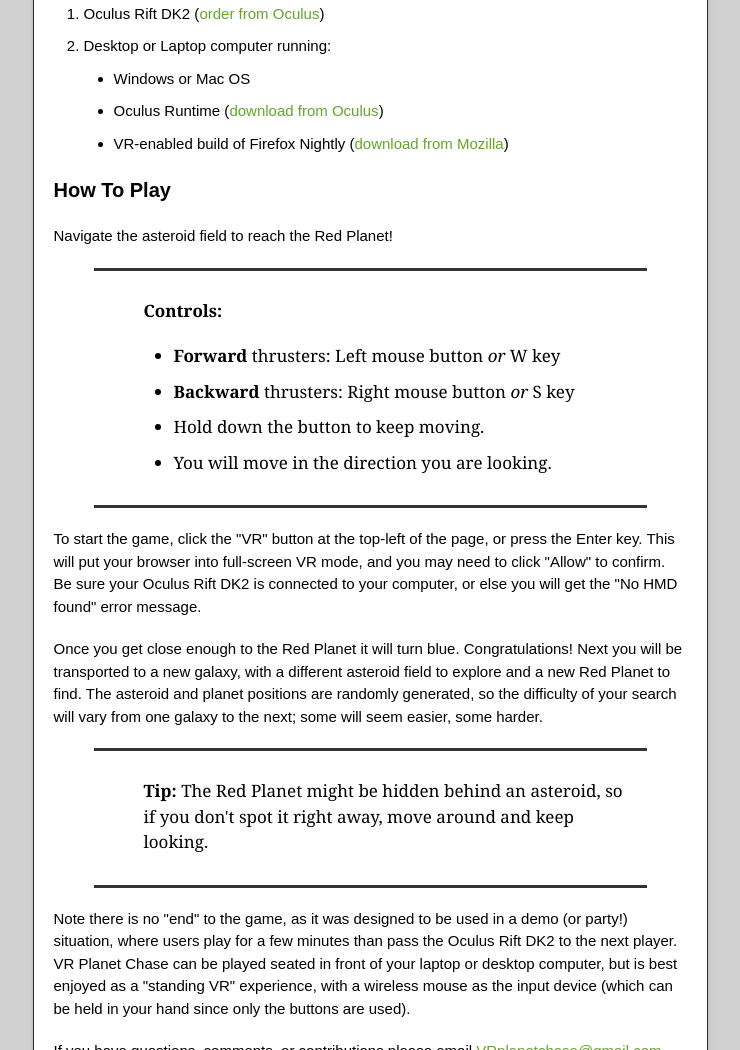
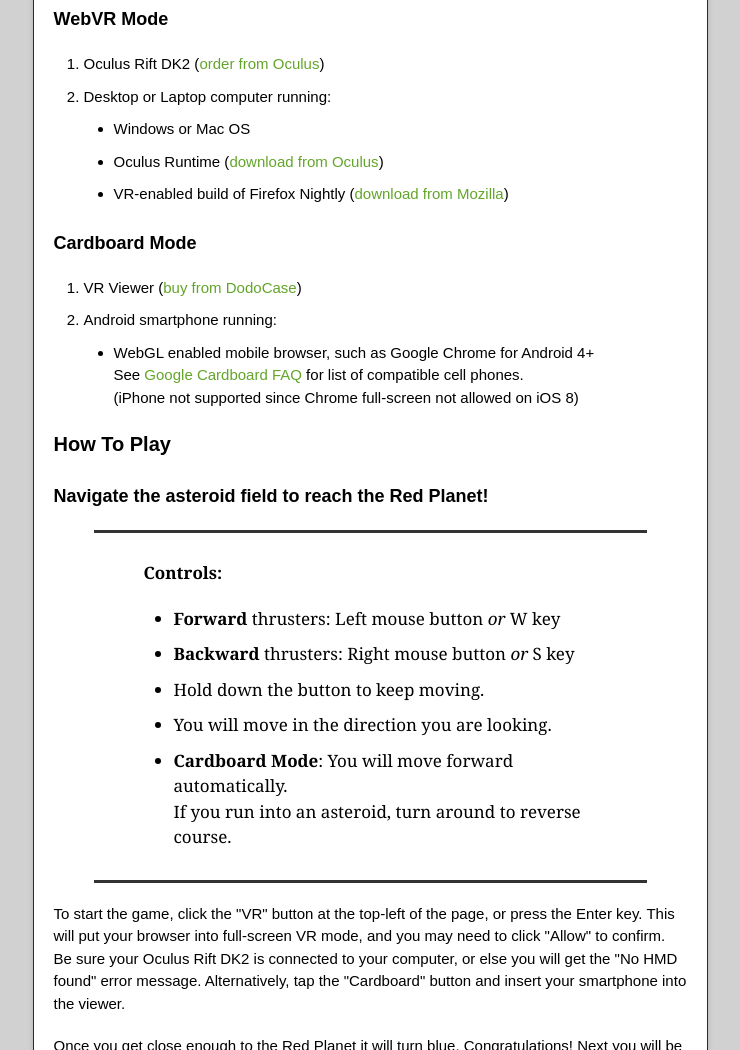
Before and after one commit to amberroy/vr-planet-chase, a plain HTML site: page index.html in a window 1280 px wide. Shown: the part 797-1847 px from the top of the page, without its empty margins (270-1010 px from the left). Drawn offline with nearby package versions, Linux system fonts and the light colour scheme.

Commit message:
Adding instructions for cardboard mode

```diff
--- a/index.html
+++ b/index.html
@@ -54,21 +54,29 @@
 
 <h3>
 <a name="how-to-play" class="anchor" href="#requirements"><span class="octicon octicon-link"></span></a>Requirements</h3>
-
+<h4>WebVR Mode</h4>
 <ol>
 <li>Oculus Rift DK2 (<a href="https://www.oculus.com/order/">order from Oculus</a>)</li>
 <li>Desktop or Laptop computer running:</li>
   <ul>
-  <li>Windows or Mac OS
+  <li>Windows or Mac OS</li>
   <li>Oculus Runtime (<a href="https://developer.oculusvr.com">download from Oculus</a>)</li>
   <li>VR-enabled build of Firefox Nightly (<a href="http://blog.bitops.com/blog/2014/08/20/updated-firefox-vr-builds">download from Mozilla</a>)</li>
   </ul>
 </ol>
+<h4>Cardboard Mode</h4>
+<ol>
+<li>VR Viewer (<a href="http://www.dodocase.com/products/google-cardboard-vr-goggle-toolkit">buy from DodoCase</a>)<br>
+<li>Android smartphone running:</li>
+  <ul>
+  <li>WebGL enabled mobile browser, such as Google Chrome for Android 4+<br>
+      See <a href="https://cardboard.withgoogle.com/">Google Cardboard FAQ</a> for list of compatible cell phones.<br>
+      (iPhone not supported since Chrome full-screen not allowed on iOS 8)</ol>
 
 <h3>
 <a name="how-to-play" class="anchor" href="#how-to-play"><span class="octicon octicon-link"></span></a>How To Play</h3>
 
-<p>Navigate the asteroid field to reach the Red Planet!</p>
+<h4>Navigate the asteroid field to reach the Red Planet!</h4>
 
 <blockquote>
 <p><strong>Controls:</strong></p>
@@ -81,10 +89,12 @@
 </li>
 <li>Hold down the button to keep moving.</li>
 <li>You will move in the direction you are looking.</li>
+<li><b>Cardboard Mode</b>: You will move forward automatically.<br>
+  If you run into an asteroid, turn around to reverse course.</li>
 </ul>
 </blockquote>
 
-<p>To start the game, click the "VR" button at the top-left of the page, or press the Enter key.  This will put your browser into full-screen VR mode, and you may need to click "Allow" to confirm.  Be sure your Oculus Rift DK2 is connected to your computer, or else you will get the "No HMD found" error message.</p>
+<p>To start the game, click the "VR" button at the top-left of the page, or press the Enter key.  This will put your browser into full-screen VR mode, and you may need to click "Allow" to confirm.  Be sure your Oculus Rift DK2 is connected to your computer, or else you will get the "No HMD found" error message. Alternatively, tap the "Cardboard" button and insert your smartphone into the viewer.</p>
 
 <p>Once you get close enough to the Red Planet it will turn blue.  Congratulations!  Next you will be transported to a new galaxy, with a different asteroid field to explore and a new Red Planet to find.  The asteroid and planet positions are randomly generated, so the difficulty of your search will vary from one galaxy to the next; some will seem easier, some harder.</p>
 
```
